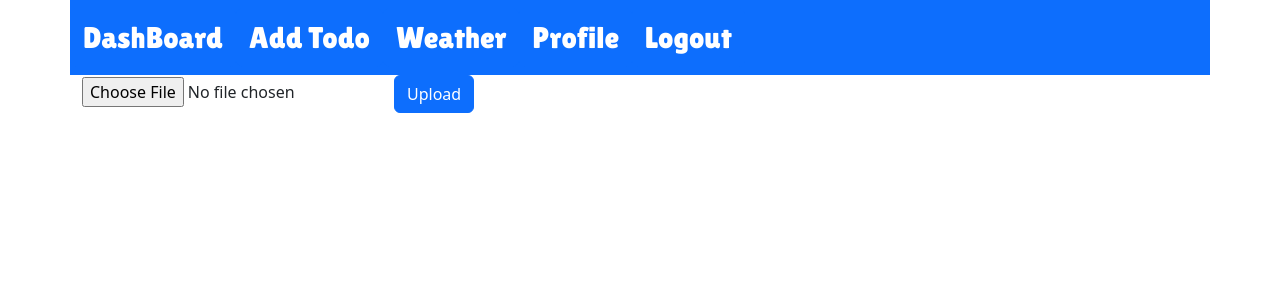
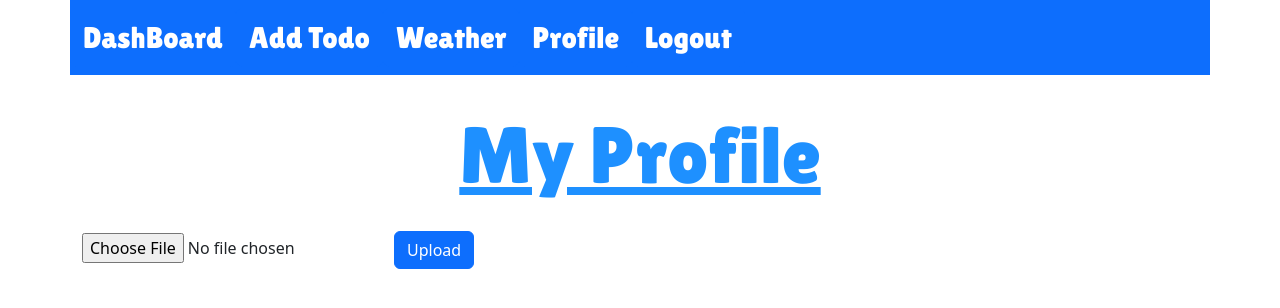
Before and after one commit to NKX0802/capstone-project, a React (Vite) app: page /profile in a window 1280 px wide. Shown: the top 308 px of the page. Built offline with nearby package versions, Linux system fonts and the light colour scheme; no server answers.

Commit message:
Some weather

```diff
--- a/src/App.jsx
+++ b/src/App.jsx
@@ -13,8 +13,8 @@ export default function App() {
       <Provider store={store}>
         <BrowserRouter>
           <Routes>
+            <Route path="/login" element={<LoginPage />} />
             <Route path="/dashboard" element={<DashBoard />} />
-            <Route path="/login" element={<LoginPage />} />
             <Route path='/weather' element={<WeatherPage />} />
             <Route path='/profile' element={<ProfilePage />} />
             <Route path="*" element={<LoginPage />} />
--- a/src/components/ProfileMid.jsx
+++ b/src/components/ProfileMid.jsx
@@ -36,9 +36,12 @@ export default function FireBaseImageUpload() {
     };
 
     return (
-        <div className="App">
-            <input type="file" onChange={(e) => setImageUpload(e.target.files[0])} />
-            <Button onClick={uploadImage}>Upload</Button>
-        </div>
+        <>
+            <p className="text-3xl text-center mt-6 font-bold" style={{ fontSize: 80, fontFamily: 'Lilita One, cursive', color: "dodgerblue", marginTop: '20px', textDecoration: 'underline' }}>My Profile</p>
+            <div className="App">
+                <input type="file" onChange={(e) => setImageUpload(e.target.files[0])} />
+                <Button onClick={uploadImage}>Upload</Button>
+            </div>
+        </>
     );
 }
--- a/src/pages/DashBoard.jsx
+++ b/src/pages/DashBoard.jsx
@@ -28,7 +28,6 @@ export default function DashBoard() {
                     <DashBoardNavbar handleLogout={handleLogout} />
                     <DashBoardMid />
                     <TodoCard />
-
                 </Row>
             </Container>
         </>
```
